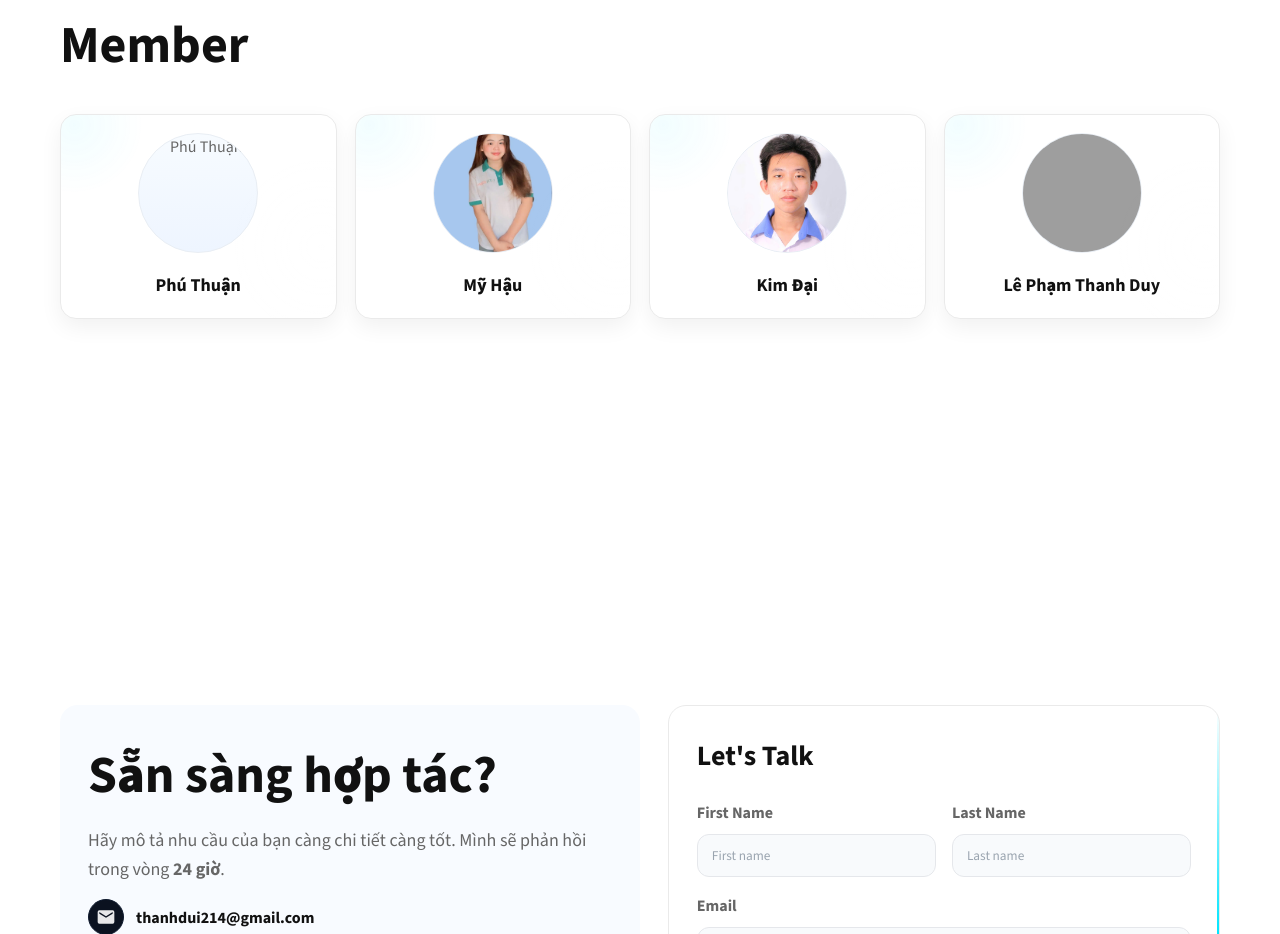
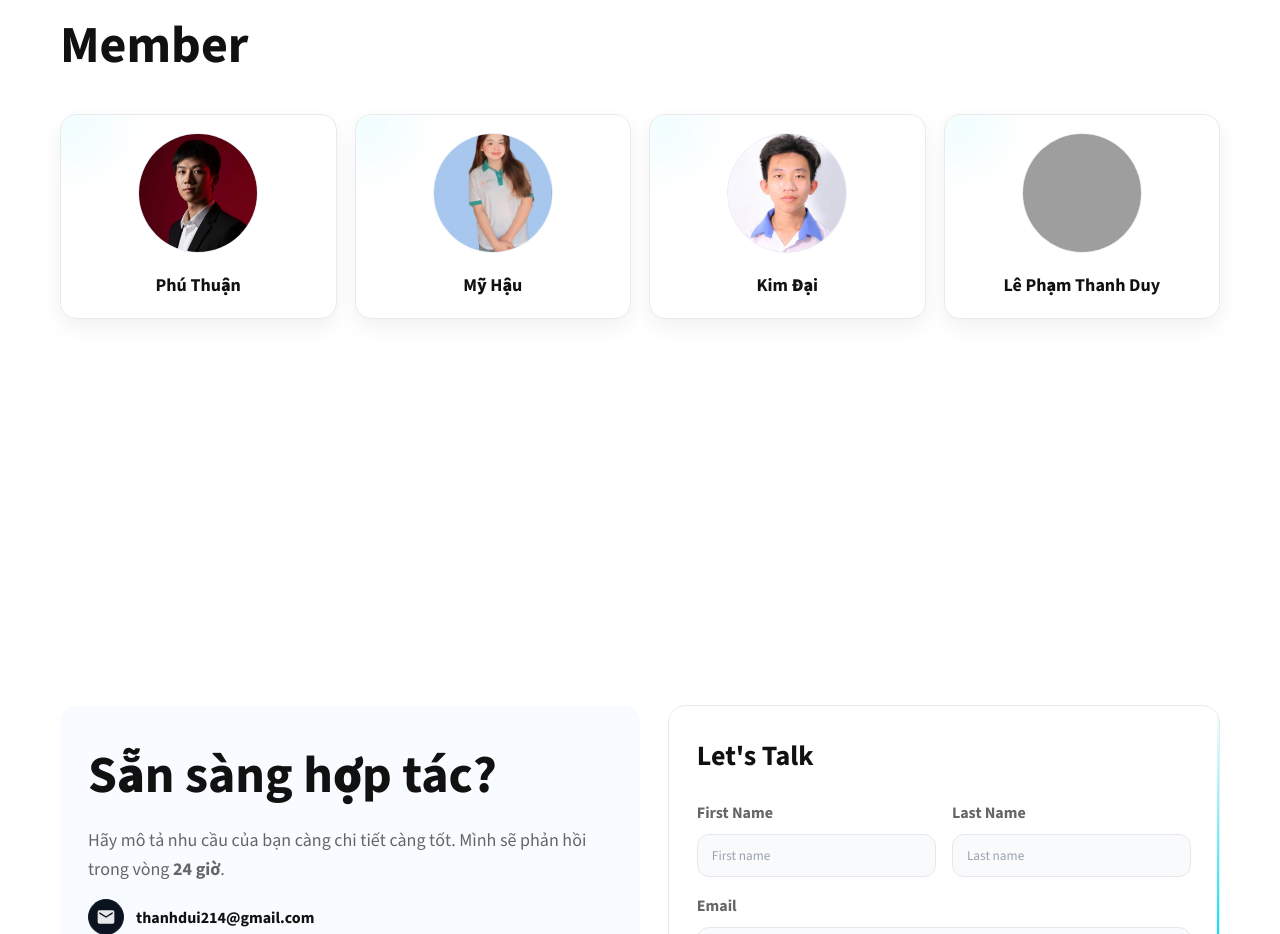
Before and after one commit to duypipi/thanhdui.github.io, a plain HTML site: page index.html in a window 1280 px wide. Shown: the part 7030-7964 px from the top of the page. Drawn offline with nearby package versions, Linux system fonts and the light colour scheme; grey boxes are pictures that could not be loaded.

Commit message:
chore: Upload member avatar

```diff
--- a/index.html
+++ b/index.html
@@ -666,7 +666,7 @@
           <!-- Member 1 -->
           <a class="member-card" href="https://github.com/<username-4>" target="_blank" rel="noopener">
             <div class="member-photo">
-              <img src="assets/member-4.jpg" alt="Phú Thuận" loading="lazy" />
+              <img src="assets/quach-phu-thuan.jpg" alt="Phú Thuận" loading="lazy" />
             </div>
             <h3 class="member-name">Phú Thuận</h3>
           </a>
```
Also changed, not shown: assets/quach-phu-thuan.jpg (renamed from quach-phu-thuan.jpg).
